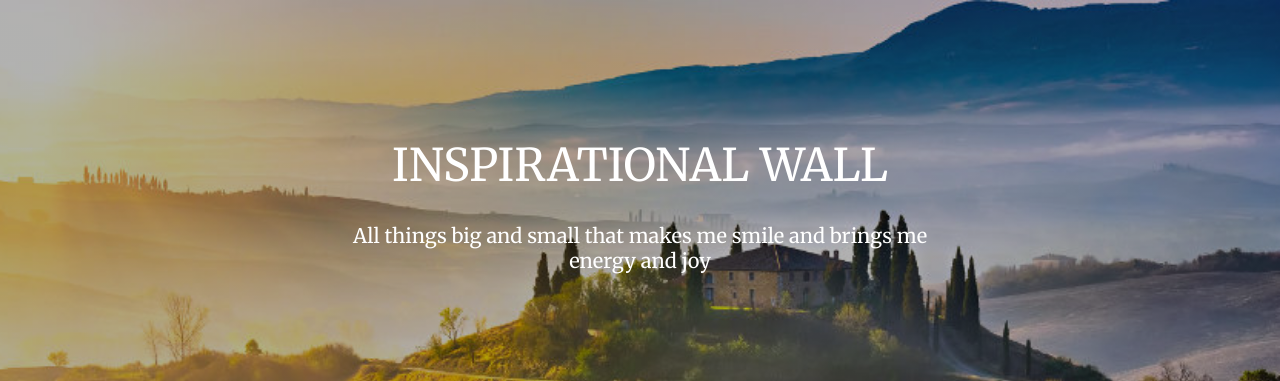
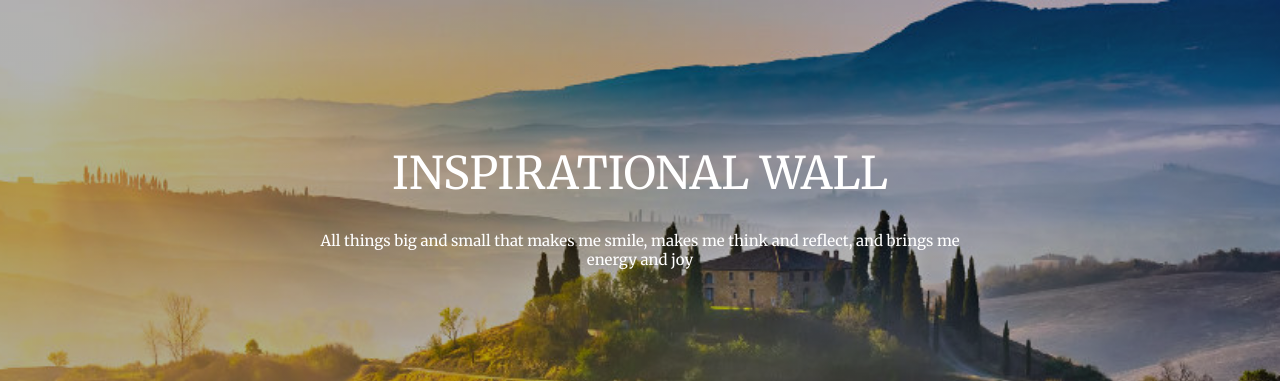
Before and after one commit to kimjlind/ComprendCodeCamp2018, a plain HTML site: page index.html in a window 1280 px wide. Shown: the top 381 px of the page. Drawn offline with Linux system fonts and the light colour scheme.

Commit message:
Ny ingress

```diff
--- a/index.html
+++ b/index.html
@@ -15,7 +15,7 @@
   <header class="landscape">
       <div class="hero-text">
     <h1>Inspirational wall</h1>
-   <p>All things big and small that makes me smile and brings me energy and joy</p>
+   <p>All things big and small that makes me smile, makes me think and reflect, and brings me energy and joy</p>
      </div>
   </header>
    <div class="pure-g">
--- a/styles.css
+++ b/styles.css
@@ -38,7 +38,7 @@ h1 {
 p {
   text-align: center;
   color: white;
-  font-size: 20px;
+  font-size: 15px;
   font-family: 'Merriweather', serif;
 }
 .space img {
```
